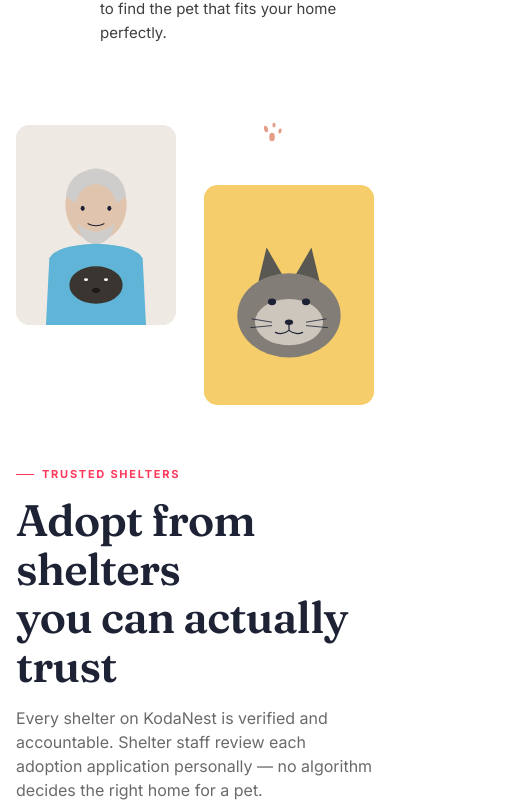
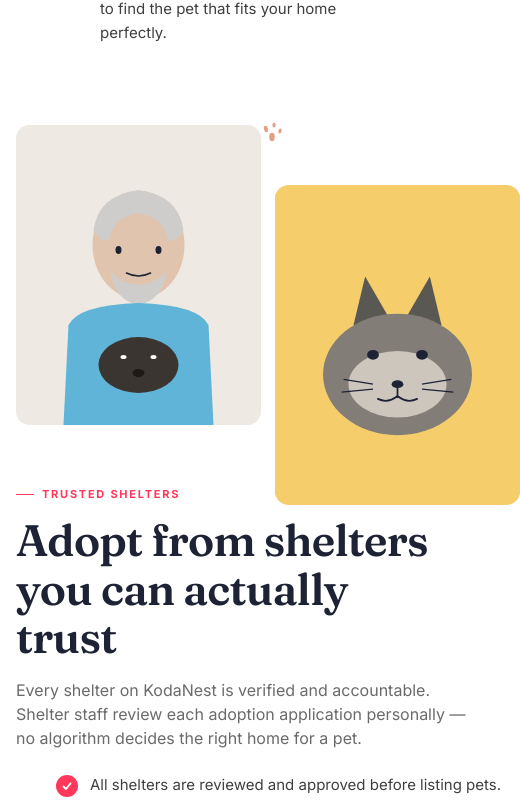
Before and after one commit to racynibaya/pet-adoption-frontend-v1, a React (Vite) app: page / in a window 390 px wide. Shown: the part 1515-2325 px from the top of the page, 520 px wide, since content can reach past the window. Built offline with nearby package versions, Linux system fonts and the light colour scheme.

Commit message:
fix: improve About page responsiveness and adjust image layout

```diff
--- a/src/pages/About/About.module.css
+++ b/src/pages/About/About.module.css
@@ -140,26 +140,34 @@
   /* Paw print decos sit at fixed corners — hide before they crowd the text */
   .decoL, .decoR { display: none; }
   .gallery,
-  .story,
-  .valuesGrid,
-  .teamGrid { grid-template-columns: 1fr 1fr; }
+  .valuesGrid { grid-template-columns: 1fr 1fr; }
+  .gallery .photo:first-child { grid-row: auto; aspect-ratio: 4/3; }
+  /* Story: tighten gap and shrink h2 for the narrower 2-col layout */
+  .story { grid-template-columns: 1fr 1fr; gap: 40px; }
+  .story h2 { font-size: 36px; }
+  /* Team: keep 4 columns but smaller — avoids 348px portrait photos on tablet */
+  .teamGrid { grid-template-columns: repeat(4, 1fr); }
   .statsStrip { grid-template-columns: repeat(2, 1fr); padding: 40px 32px; }
   .timeline { grid-template-columns: 1fr 1fr; }
   .timeline::before { display: none; }
-  .gallery .photo:first-child { grid-row: auto; aspect-ratio: 4/3; }
 }
 @media (max-width: 480px) {
   .aboutHero { padding: 32px 16px; }
   .aboutHero h1 { font-size: 32px; }
-  .gallery,
+  .gallery { grid-template-columns: 1fr; margin-top: 0; }
+  .gallery .photo { aspect-ratio: 4/3; }
+  .gallery .photo:first-child { grid-row: auto; aspect-ratio: 16/9; }
   .story,
   .statsStrip,
   .valuesGrid,
   .timeline { grid-template-columns: 1fr; }
+  /* Team drops to 2 columns at mobile */
   .teamGrid { grid-template-columns: repeat(2, 1fr); }
+  .teamCard h4 { font-size: 14px; }
+  .teamCard .role { font-size: 11px; }
   .statsStrip { padding: 32px 20px; }
   .statsStrip .stat .num { font-size: 36px; }
-  .story h2 { font-size: 32px; }
+  .story h2 { font-size: 28px; }
   /* Drop cap causes awkward float wrapping on narrow columns — reset it */
   .storyBody p::first-letter {
     font-size: 1em;
--- a/src/pages/Home/Home.module.css
+++ b/src/pages/Home/Home.module.css
@@ -367,6 +367,10 @@
   .foodGrid { grid-template-columns: repeat(2, 1fr); }
   .blogGrid { grid-template-columns: repeat(2, 1fr); }
   .processBand { padding: 56px 32px; }
+  /* Switch overlapping absolute photos to side-by-side flex cards */
+  .mediPhotos { height: auto; display: flex; gap: 14px; }
+  .mediPhoto { position: relative; flex: 1; aspect-ratio: 4/5; left: auto; right: auto; top: auto; bottom: auto; width: auto; height: auto; }
+  .testimonialPhoto { height: 360px; }
 }
 @media (max-width: 480px) {
   .homeHero h1 { font-size: 36px; }
@@ -375,12 +379,8 @@
   .foodGrid,
   .blogGrid { grid-template-columns: 1fr; }
   .processBand { padding: 40px 20px; }
-  .mediPhotos { height: 300px; }
-  .mediPhoto.a { width: 160px; height: 200px; }
-  .mediPhoto.b { width: 170px; height: 220px; right: 0; }
-  .testimonialPhoto { height: 320px; }
-  .blob { width: 260px; height: 260px; }
-  /* Reduce stat number size to prevent overflow */
+  .testimonialPhoto { height: 280px; }
+  .blob { width: 240px; height: 240px; }
   .stat .num { font-size: 28px; }
   .stats { padding: 20px 8px; margin-top: -18px; }
 }
```
